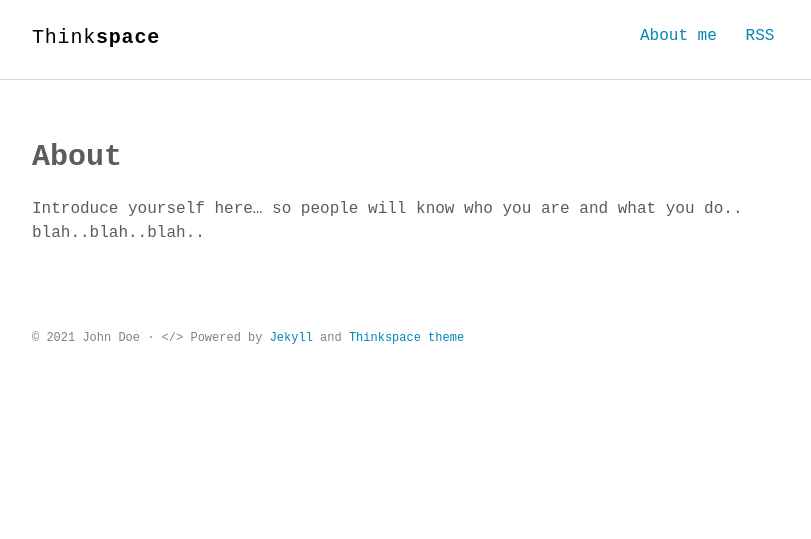
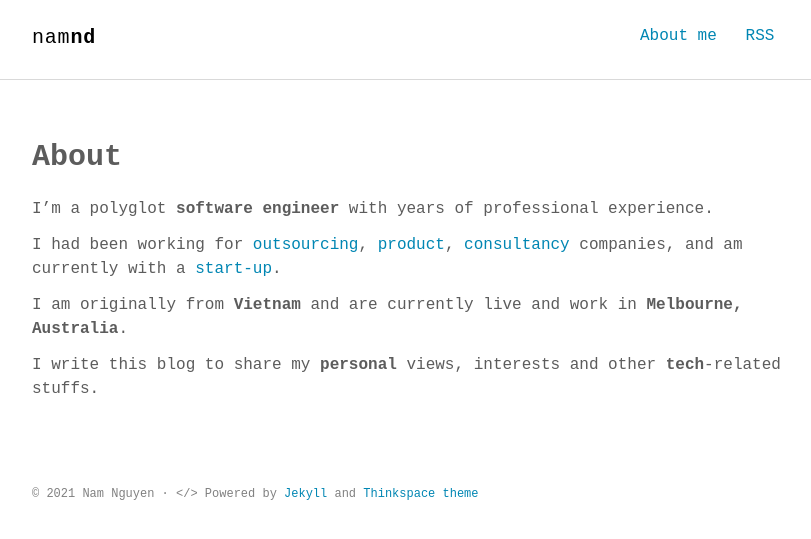
Before and after one commit to namnd/namnd.github.com, a Jekyll site: the page built from about.md, in a window 1280 px wide. Shown: the top 539 px of the page, without its empty margins (232-1043 px from the left). Built offline with Jekyll 4.4.1, drawn with Linux system fonts in a browser that asks for light colours; some web fonts are replaced.

Commit message:
about me

```diff
--- a/_config.yml
+++ b/_config.yml
@@ -1,9 +1,9 @@
 # Site settings
-title_left    : "Think"
-title_right   : "space" # default: ""
+title_left    : "nam"
+title_right   : "nd" # default: ""
 description   : "Minimalist Jekyll theme for technical writing blog."
 keywords      : "Jekyll, theme, free, download, SEO, blog, web, minimalist, thinkspace"
-url           : https://heiswayi.github.io/thinkspace # site url
+url           : https://namnd.com
 baseurl       : "" # apply repo name like "/myproject" if used under gh-pages branch, else (under master branch) just leave empty/blank
 cover         : "" # image uri like logo/cover image for site seo
 
@@ -28,7 +28,7 @@ sass:
 
 # Author settings
 author:
-  name     : "John Doe"
+  name     : "Nam Nguyen"
 
 plugins:
   - jekyll-sitemap
--- a/_includes/intro.html
+++ b/_includes/intro.html
@@ -1,5 +1,5 @@
 <section class="intro">
   <div class="container">
-    <p class="lead">Hi, I'm John Doe. I do stuffs with computer and sometimes write about it here. I'm from Penang, MY and I ship code at <a href="#">Microsoft</a>.</p>
+    <p class="lead">Hi, I'm Nam Nguyen. I do stuffs with computer and sometimes write about it here. I'm from Melbourne, Australia and is a Senior Software Engineer at <a href="https://pay.com.au" target="_blank">Pay</a>.</p>
   </div>
 </section>
--- a/about.md
+++ b/about.md
@@ -4,4 +4,13 @@ title: About
 permalink: /about/
 ---
 
-Introduce yourself here... so people will know who you are and what you do.. blah..blah..blah..
+I'm a polyglot <strong>software engineer</strong> with years of professional experience.
+
+I had been working for
+<a href="https://www.citigo.com.vn/" target="_blank">outsourcing</a>,
+<a href="https://acer.org" target="_blank">product</a>,
+<a href="https://dius.com.au" target="_blank">consultancy</a> companies, and am currently with a <a href="https://pay.com.au" target="_blank">start-up</a>.
+
+I am originally from <strong>Vietnam</strong> and are currently live and work in <strong>Melbourne, Australia</strong>.
+
+I write this blog to share my <strong>personal</strong> views, interests and other <strong>tech</strong>-related stuffs.
```
